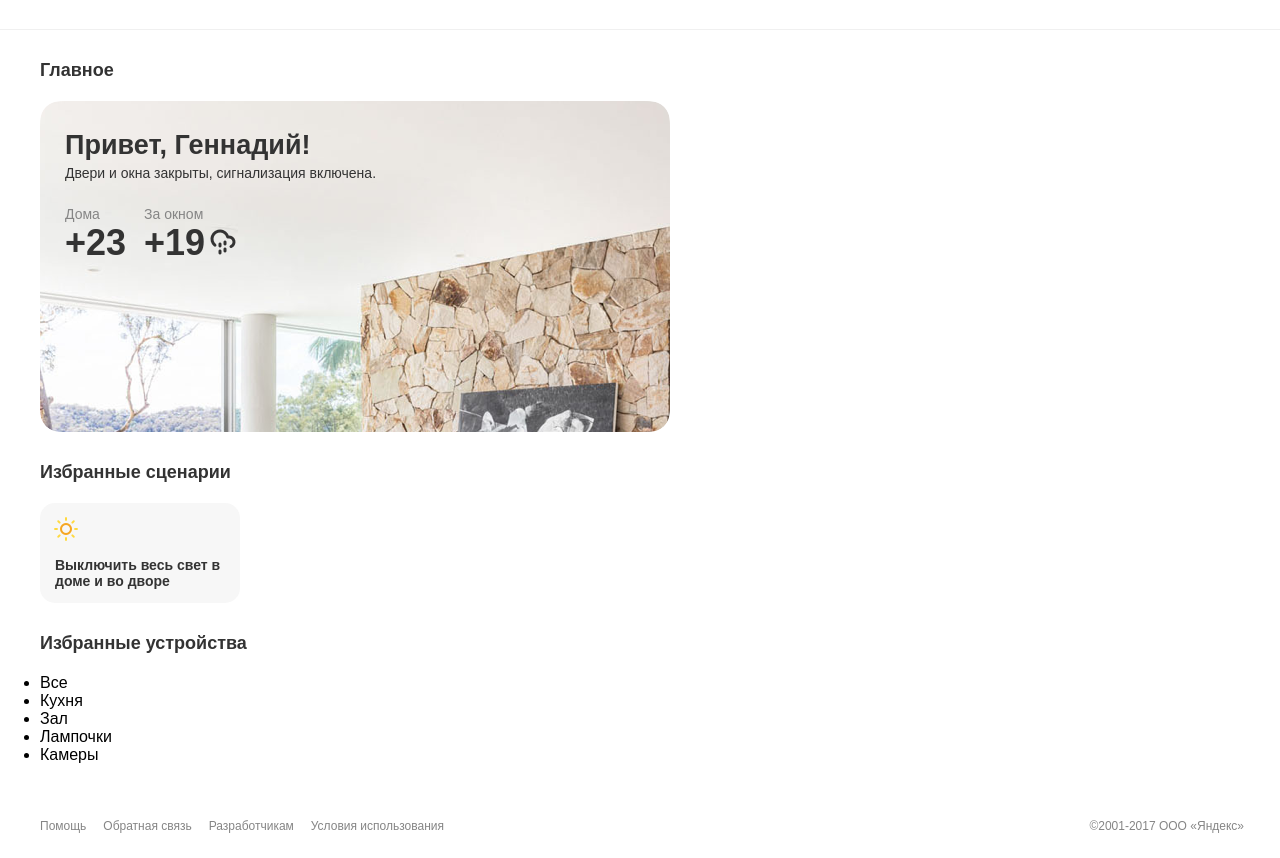
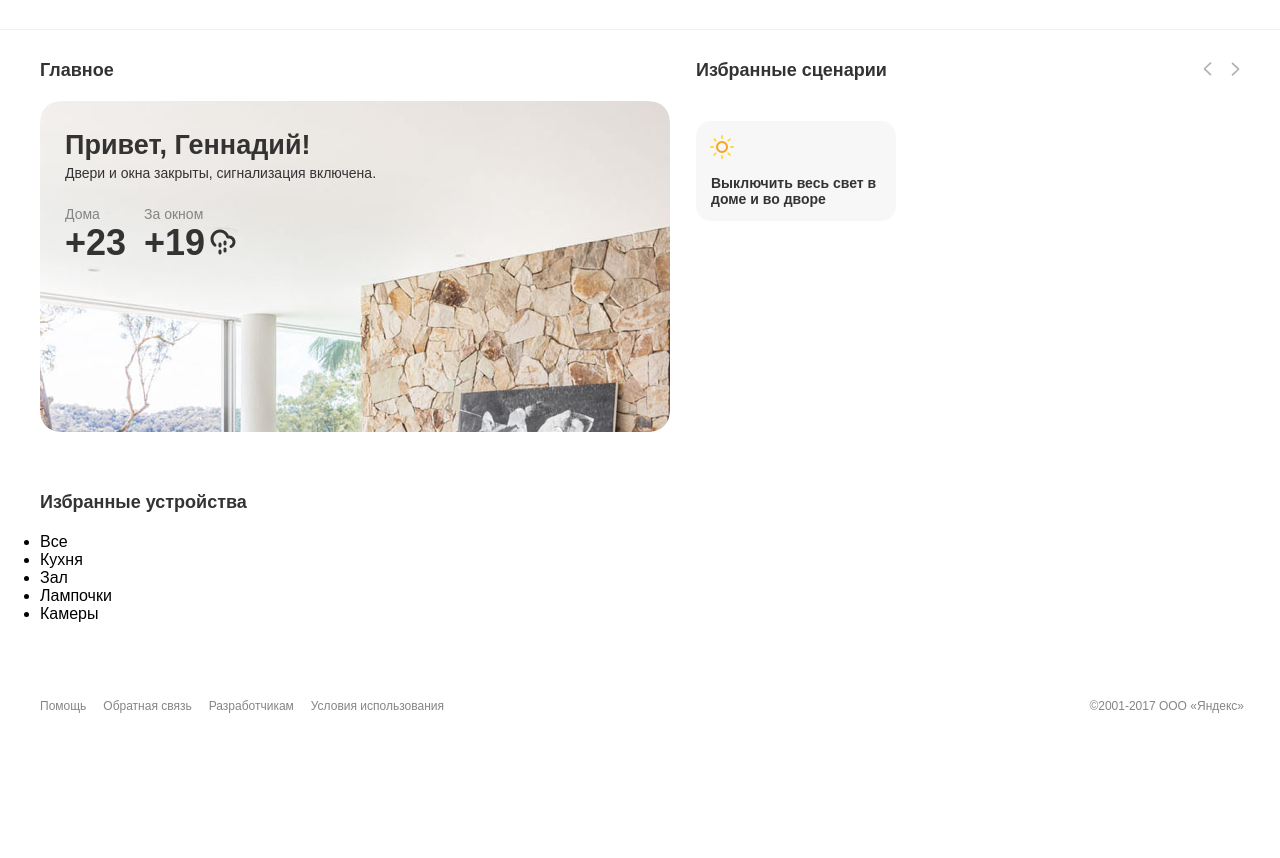
Before and after one commit to dimazollo/entrance-task-2-2, a plain HTML site: page src/html/index.html in a window 1280 px wide. Shown: the part 62-920 px from the top of the page. After the commit the page ends 800 px from the top, so only its background shows below. Drawn offline with Linux system fonts and the light colour scheme.

Commit message:
add featured scenarios block

```diff
--- a/src/css/main.css
+++ b/src/css/main.css
@@ -3,7 +3,7 @@
 
 .main-content {
   flex: 1 0 auto;
-  padding: 0 40px;
+  padding-left: 40px;
 }
 
 .main-widget {
@@ -26,10 +26,31 @@
   margin: 30px 0;
 }
 
+#main {
+  margin-right: 26px;
+}
+
+#featured_scenarios {
+  width: 100%;
+  margin-right: 40px;
+}
+
+#featured_devices {
+
+}
+
+.main-content__first-line {
+  display: flex;
+}
+
 .main-section__name {
   font-weight: bold;
   font-size: 18px;
   color: #333333;
+  margin-bottom: 20px;
+}
+
+.main-section__pagination {
   margin-bottom: 20px;
 }
 
@@ -48,3 +69,20 @@
   font-size: 14px;
   color: #333333;
 }
+
+.flex__justify_space-between {
+  width: 100%;
+  display: flex;
+  justify-content: space-between;
+  align-items: center;
+  margin-bottom: 20px;
+}
+
+.arrow_direction_left {
+  padding-right: 15px;
+  transform: rotate(0deg);
+}
+
+.arrow_direction_right {
+  transform: rotate(180deg);
+}
--- a/src/html/index.html
+++ b/src/html/index.html
@@ -24,6 +24,9 @@
   </header>
 
   <main class="main-content">
+
+    <div class="main-content__first-line">
+
       <section id="main" class="main-section">
         <div class="main-section__name">Главное</div>
         <div class="main-widget">
@@ -54,7 +57,13 @@
       </section>
 
       <section id="featured_scenarios" class="main-section">
+        <div class="flex__justify_space-between">
           <div class="main-section__name">Избранные сценарии</div>
+          <div class="main-section__pagination">
+            <img class="arrow_direction_left" src="../assets/Icons/arrow-left.svg" alt="<">
+            <img class="arrow_direction_right" src="../assets/Icons/arrow-left.svg" alt=">">
+          </div>
+        </div>
         <div>
           <div class="house-item house-item_size_medium">
             <img class=""
@@ -68,6 +77,8 @@
           </div>
         </div>
       </section>
+
+    </div>
 
     <section id="featured_devices" class="main-section">
       <div>
```
Lines whose indentation alone changed are shown as unchanged.
